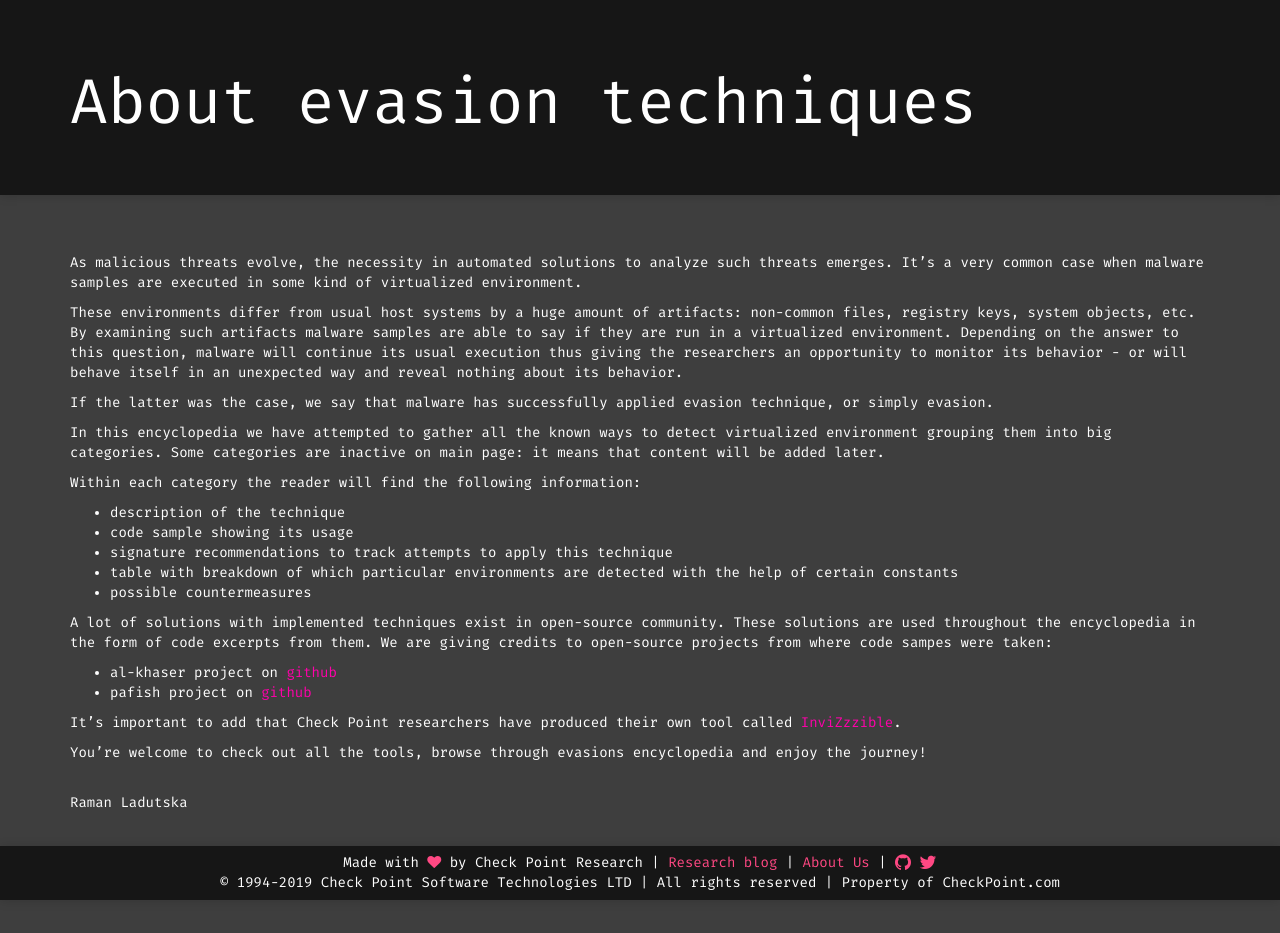
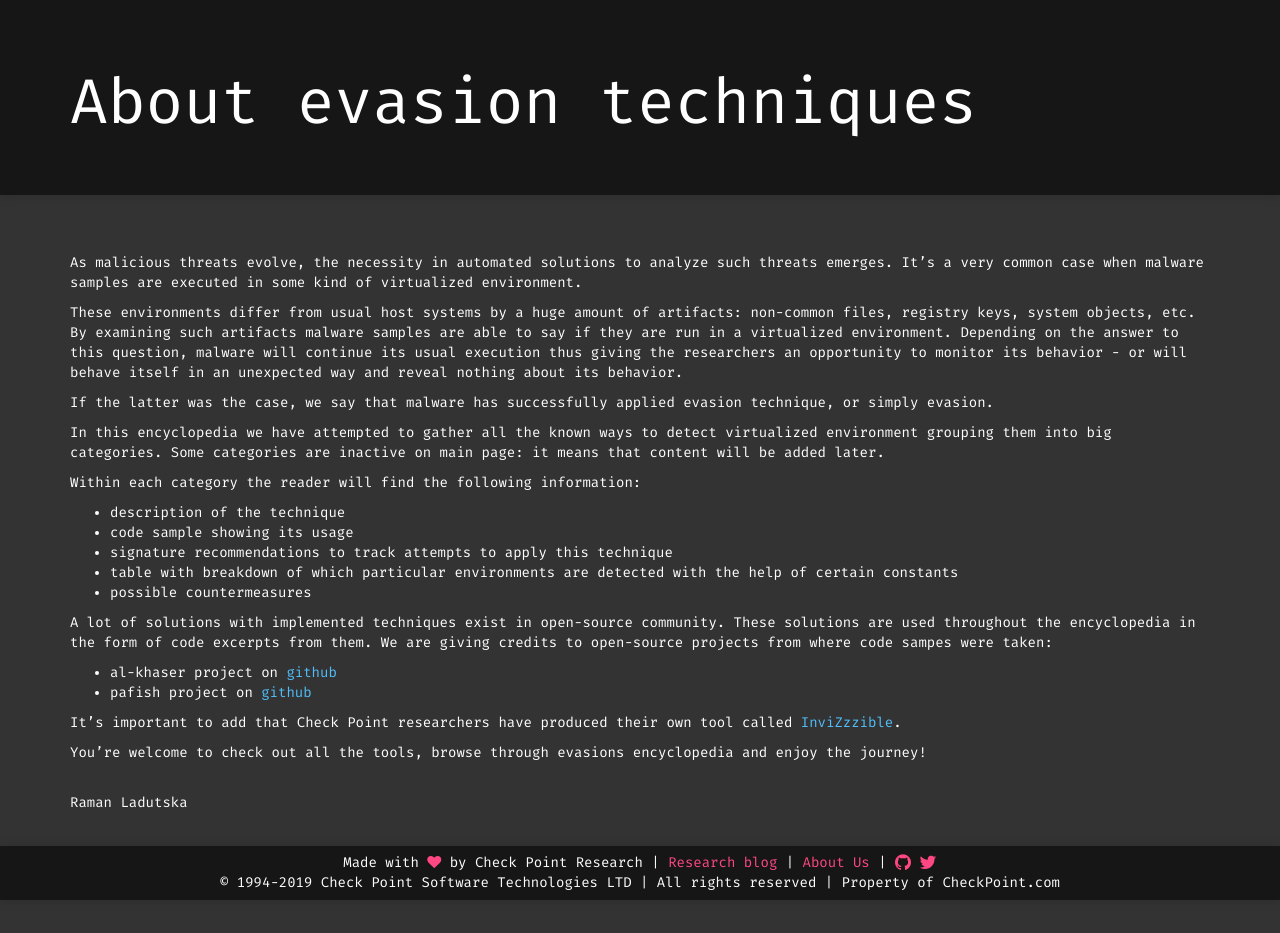
Before and after one commit to CheckPointSW/Evasions, a Jekyll site: the page built from about.md, in a window 1280 px wide. Built offline with Jekyll 4.4.1, drawn with Linux system fonts in a browser that asks for light colours; nearby versions of some CDN libraries; some web fonts are replaced; comment, search, counter and statistics services are not loaded.

Commit message:
Updated colors of hyperlinks

```diff
--- a/_includes/footer.html
+++ b/_includes/footer.html
@@ -1,7 +1,14 @@
+<style>
+.a-pink {
+  color:#ff4883 !important;
+  text-decoration: none;
+}
+</style>
+
 <nav class="navbar navbar-default navbar-fixed-bottom">
   <div class="container footer-content">
 
-    Made with <a><i class ="fa fa-heart"></i></a> by Check Point Research    |    <a href="https://research.checkpoint.com">Research blog</a>    |    <a href="https://research.checkpoint.com/about-us/">About Us</a>    |    <a href="https://github.com/CheckPointSW"><i class="fa fa-github fa-lg"></i></a> <a href="https://twitter.com/_CPResearch_"><i class="fa fa-twitter fa-lg"></i></a>
+    Made with <a class="a-pink"><i class ="fa fa-heart"></i></a> by Check Point Research    |    <a class="a-pink" href="https://research.checkpoint.com">Research blog</a>    |    <a class="a-pink" href="https://research.checkpoint.com/about-us/">About Us</a>    |    <a class="a-pink" href="https://github.com/CheckPointSW"><i class="fa fa-github fa-lg"></i></a> <a class="a-pink" href="https://twitter.com/_CPResearch_"><i class="fa fa-twitter fa-lg"></i></a>
 
     <br>
 
--- a/assets/css/main.scss
+++ b/assets/css/main.scss
@@ -54,13 +54,13 @@
 }
 
 body{
-  background-color: #3e3e3e !important;
+  background-color: #333333 !important;
   font-family: "Fira Mono" !important;
   color: white !important;
 }
 .page-stuff{
   a {
-    color: #ff00aa !important;
+    color: #51bffb !important;
     text-decoration: none;
       &:hover{
         color:#ca0098 !important;
@@ -82,8 +82,8 @@ body{
   background: #161616!important;
 }
 a {
-    color: #03a4fb;
-    text-decoration: none;
+  color:#51bffb !important;
+  text-decoration: none;
 }
 a:hover{
   color:#ca0098 !important;
```
